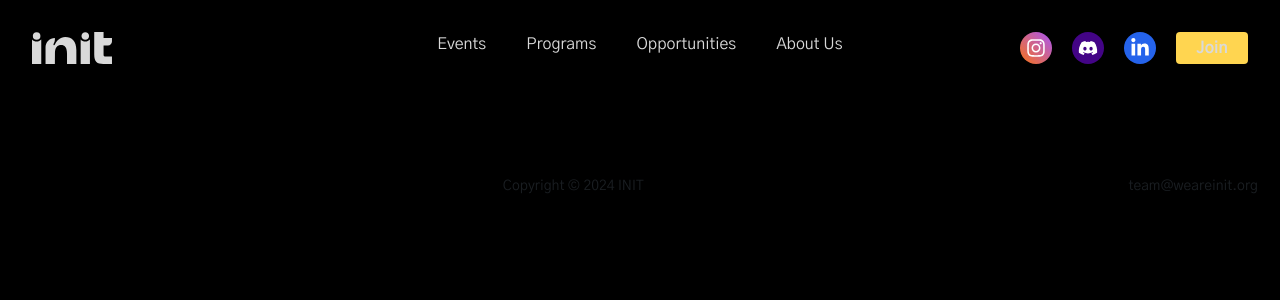
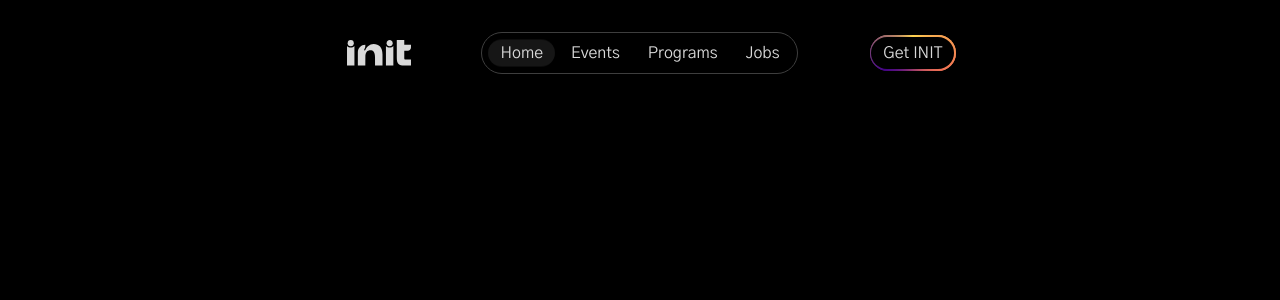
Before and after one commit to INIT-Build-Web-Dev-3-Spring-2024/init-website, a Next.js app: page / in a window 1280 px wide. Shown: the top 300 px of the page. Built offline with nearby package versions, Linux system fonts and the light colour scheme.

Commit message:
new navbar design

```diff
--- a/src/app/layout.tsx
+++ b/src/app/layout.tsx
@@ -25,13 +25,18 @@ interface LayoutProps {
 export default function RootLayout({ children }: LayoutProps) {
   return (
     <html lang="en">
-      <body className={twMerge(inter.className, gothicA1.className)}>
+      <body
+        className={twMerge(
+          inter.className,
+          gothicA1.className,
+          "max-w-screen-2xl mx-auto"
+        )}
+      >
         <Navbar />
 
-        {children}
-        <main></main>
+        <main>{children}</main>
 
-        <Footer />
+        {/* <Footer /> */}
       </body>
     </html>
   );
--- a/src/components/Navbar.tsx
+++ b/src/components/Navbar.tsx
@@ -1,17 +1,24 @@
 "use client";
 
+import InitLogo from "@/images/logo.svg";
 import Link from "next/link";
-import { useState } from "react";
+import { usePathname } from "next/navigation";
+import { useMemo } from "react";
 import { twMerge } from "tailwind-merge";
-import { FaInstagram, FaLinkedinIn } from "react-icons/fa";
-import { FaDiscord } from "react-icons/fa6";
-import { IoMenu } from "react-icons/io5";
-import InitLogo from "@/images/logo.svg";
+import Button from "./Button";
+import GradientBorder from "./GradientBorder";
+import HoverEffect from "./hoverEff";
 
 export default function Navbar() {
-  const [isOpen, setIsOpen] = useState(false);
+  const pathName = usePathname();
 
-  const navLinks = [
+  const navLinks = useMemo(
+    () => [
+      {
+        label: "Home",
+        href: "/",
+        isAuthRequired: false,
+      },
       {
         label: "Events",
         href: "/events",
@@ -23,91 +30,59 @@ export default function Navbar() {
         isAuthRequired: false,
       },
       {
-      label: "Opportunities",
+        label: "Jobs",
         href: "/jobs",
         isAuthRequired: false,
       },
-    {
-      label: "About Us",
-      href: "/about",
-      isAuthRequired: false,
-    },
-  ];
+    ],
+    []
+  );
 
-  const socials = [
-    {
-      name: "Instagram",
-      href: "https://www.instagram.com/init.fiu/",
-      Icon: FaInstagram,
-      style:
-        "bg-gradient-to-tr from-orange-500 to-purple-500 hover:from-purple-600 hover:to-yellow-600",
-    },
-    {
-      name: "Discord",
-      href: "https://discord.gg/init",
-      Icon: FaDiscord,
-      style: "bg-primary-purple hover:bg-indigo-500",
-    },
-    {
-      name: "Linkedin",
-      href: "https://www.linkedin.com/company/initofficial/",
-      Icon: FaLinkedinIn,
-      style: "bg-blue-600 hover:bg-blue-700",
-    },
-  ];
+  const activeLink = useMemo(() => {
+    for (const { href } of navLinks) {
+      if (href === pathName) {
+        return href;
+      }
+    }
+  }, [navLinks, pathName]);
 
   return (
-    <nav className="grid p-8 max-w-screen-2xl mx-auto lg:grid-cols-3 ">
-      <div className="relative mb-7">
+    <nav className="grid grid-cols-3 gap-10 p-8">
+      <div className="justify-self-end my-auto">
         <Link href="/">
-          <InitLogo className="h-8 hover:text-primary-yellow" />
+          <InitLogo className="w-16" />
         </Link>
-
-        <button
-          className="absolute top-0 right-0 lg:hidden"
-          onClick={() => setIsOpen(!isOpen)}
-        >
-          <IoMenu className="text-3xl" />
-        </button>
       </div>
 
-      <div className={twMerge(!isOpen && "hidden", "mb-7 lg:block")}>
-        <ul className="flex flex-col lg:flex-row items-start lg:items-center justify-between gap-2 lg:gap-0">
+      <div className="mx-auto">
+        <ul className="flex justify-center items-center w-fit border border-secondary-gray rounded-3xl p-1">
           {navLinks.map(({ label, href }) => (
             <li key={label}>
-              <Link href={href}>{label}</Link>
+              <HoverEffect className="z-10 rounded-3xl">
+                <Button
+                  href={href}
+                  className={twMerge(
+                    "rounded-3xl py-px border-none text-nowrap first-letter:capitalize bg-transparent",
+                    activeLink === href && "bg-secondary-gray/20"
+                  )}
+                >
+                  {label}
+                </Button>
+              </HoverEffect>
             </li>
           ))}
         </ul>
       </div>
 
-      <div className={twMerge(!isOpen && "hidden", "lg:block")}>
-        <ul className="flex items-center justify-start lg:justify-end gap-5">
-          {socials.map(({ name, href, Icon, style }) => (
-            <li key={name}>
-              <Link
-                href={href}
-                target="_blank"
-                className={twMerge(
-                  "flex items-center justify-center w-8 h-8 rounded-full",
-                  style
-                )}
-              >
-                <Icon className="text-white text-xl" />
-              </Link>
-            </li>
-          ))}
-
-          <li>
+      <div className="my-auto">
+        <GradientBorder className="px-3 py-1 rounded-3xl" animatedOnHover>
           <Link
             href="https://airtable.com/appkfpQOssQZfmORj/shrNlrSaT073i6fog"
-              target="_blank"
-              className="rounded bg-primary-yellow px-5 py-2 font-bold"
+            className="p-0"
           >
-              Join
+            Get INIT
           </Link>
-          </li>
-        </ul>
+        </GradientBorder>
       </div>
     </nav>
   );
```
Lines whose indentation alone changed are shown as unchanged.
